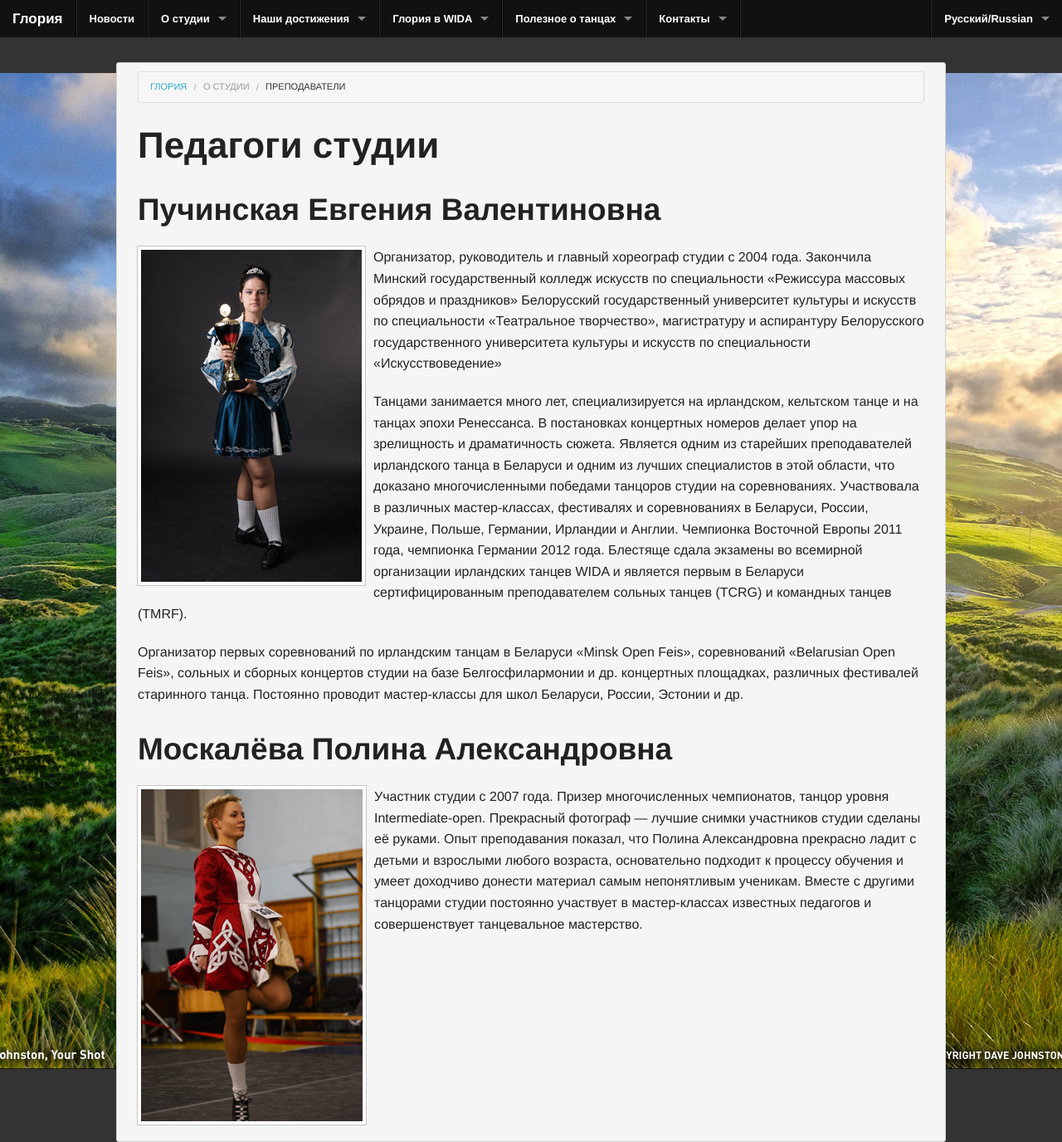
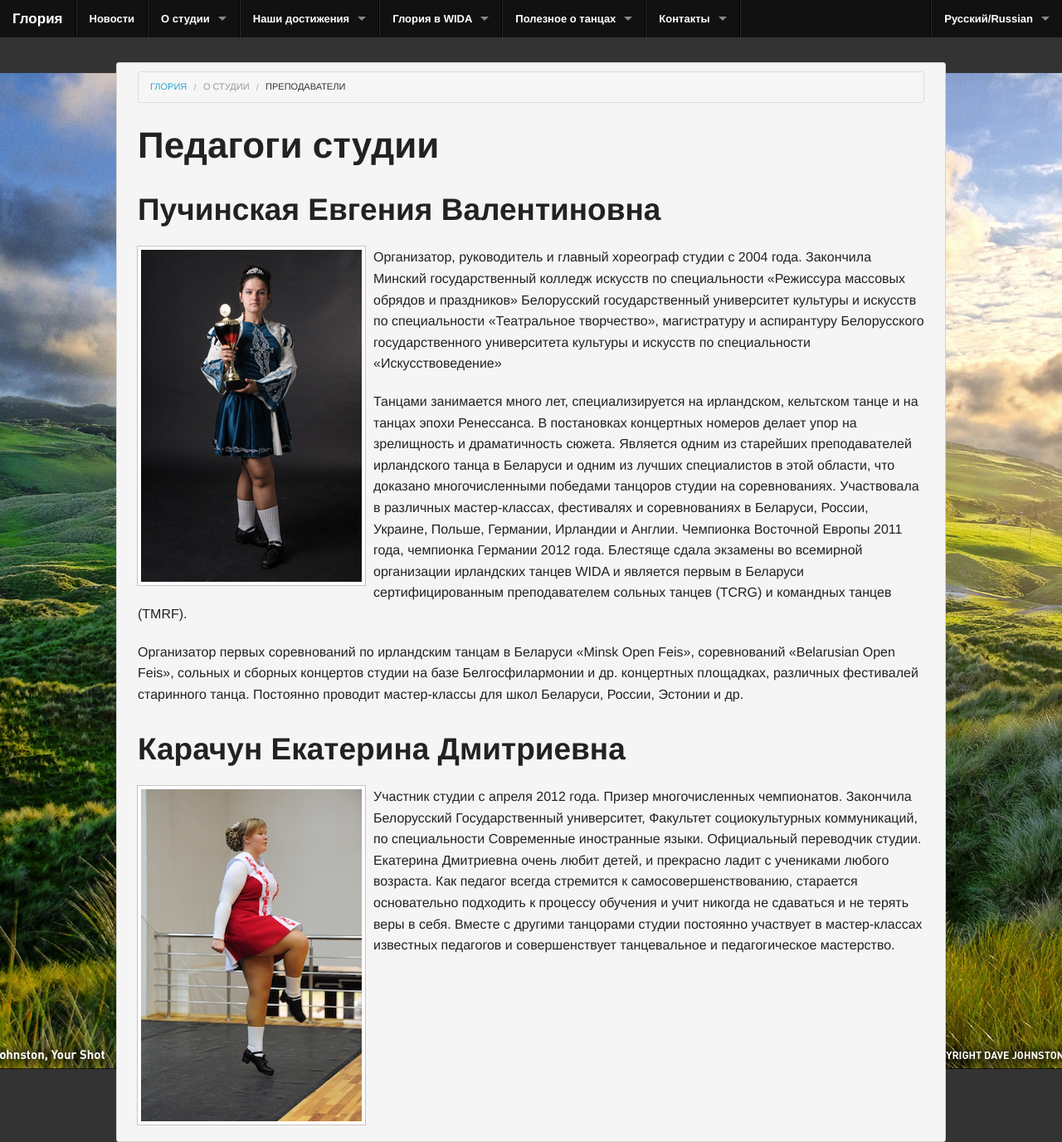
Before and after one commit to gloria-studio/gloria-studio.github.io, a Jekyll site: the page built from about/teachers/index.md, in a window 1280 px wide. Shown: the whole page at 83% size. Built offline with Jekyll 4.4.1, drawn with Linux system fonts in a browser that asks for light colours; Markdown is read by kramdown in place of the engine named in the settings.

Commit message:
Update teachers.

```diff
--- a/about/teachers/index.md
+++ b/about/teachers/index.md
@@ -36,14 +36,12 @@
 
 <div data-clearing></div>
 
-## Москалёва Полина Александровна
+## Карачун Екатерина Дмитриевна
 
-<a style="float: left; cursor: default; margin: 0 10px 10px 0;" class="th"><img src="/img/teachers_chipa.jpg" /></a>
-Участник студии с 2007 года. Призер многочисленных чемпионатов, танцор
-уровня Intermediate-open. Прекрасный фотограф&nbsp;--- лучшие снимки
-участников студии сделаны её руками. Опыт преподавания показал, что
-Полина Александровна прекрасно ладит с детьми и взрослыми любого
-возраста, основательно подходит к процессу обучения и умеет
-доходчиво донести материал самым непонятливым ученикам. Вместе с
-другими танцорами студии постоянно участвует в мастер-классах
-известных педагогов и совершенствует танцевальное мастерство.
+<a style="float: left; cursor: default; margin: 0 10px 10px 0;" class="th"><img src="/img/teachers_kate.jpg" /></a>
+Участник студии с апреля 2012 года. Призер многочисленных чемпионатов. Закончила Белорусский Государственный
+университет, Факультет социокультурных коммуникаций, по специальности Современные иностранные языки. Официальный
+переводчик студии. Екатерина Дмитриевна очень любит детей, и прекрасно ладит с учениками любого возраста. Как педагог
+всегда стремится к самосовершенствованию, старается основательно подходить к процессу обучения и учит никогда не
+сдаваться и не терять веры в себя. Вместе с другими танцорами студии постоянно участвует в мастер-классах известных
+педагогов и совершенствует танцевальное и педагогическое мастерство.
```
Also changed, not shown: img/background_image.jpg, img/teachers_chipa.jpg, img/teachers_jenny.jpg, img/teachers_kate.jpg (added).
